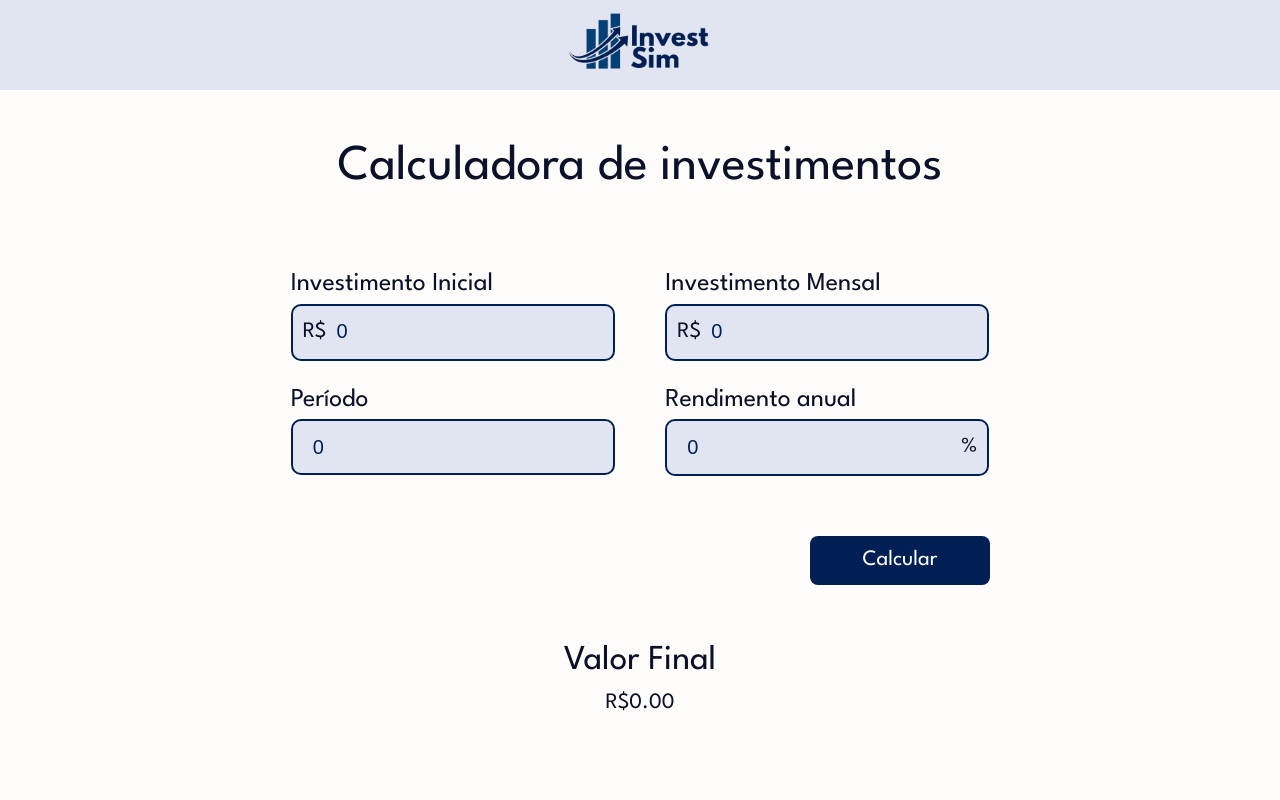
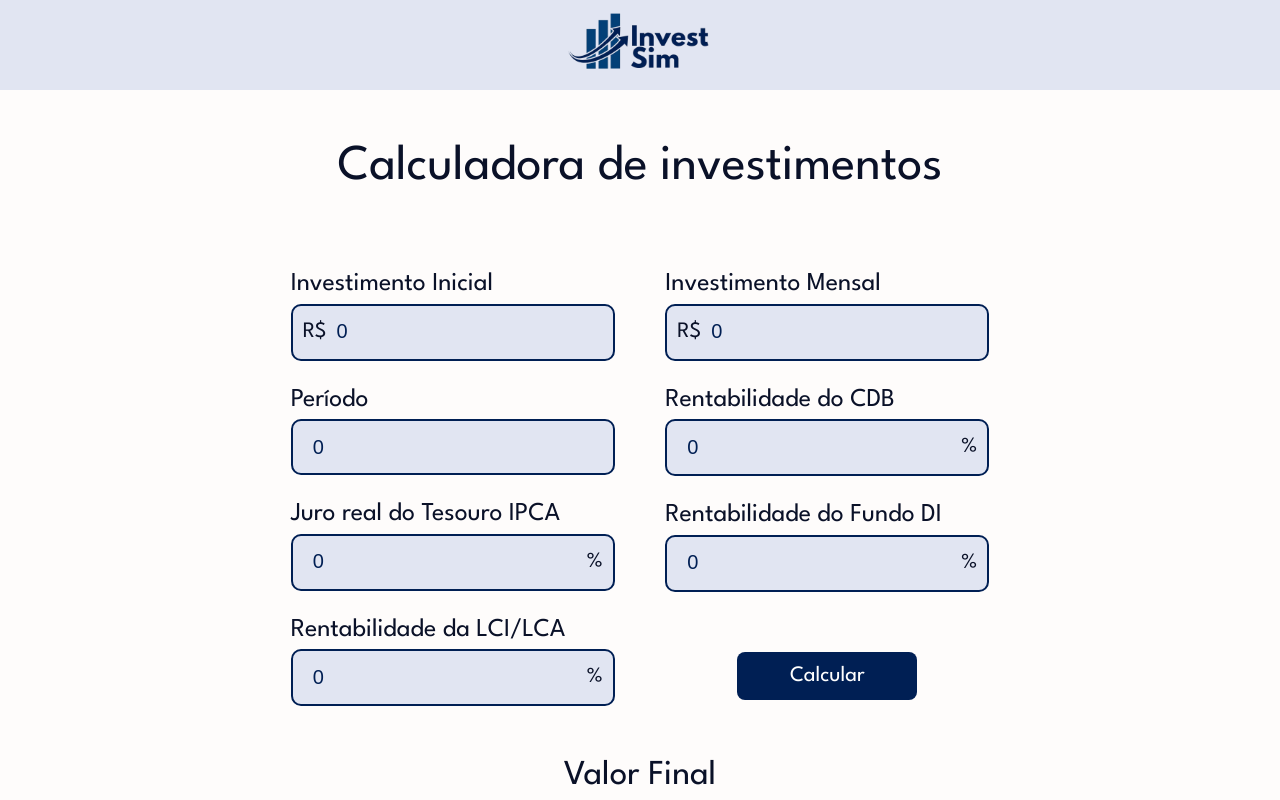
Before and after one commit to ufjf-dcc207/ufjf-dcc207-2024-3-a-trb3-investimentos_jp_caio_luiza, a React (Vite) app: page / in a window 1280 px wide. Shown: the top 800 px of the page. Built offline with nearby package versions, Linux system fonts and the light colour scheme.

Commit message:
Atualiza os inputs do usuário

```diff
--- a/src/components/Calculadora/Calculadora.css
+++ b/src/components/Calculadora/Calculadora.css
@@ -71,7 +71,7 @@ input {
     display: flex;
     max-width: 700px;
     width: 100%;
-    justify-content: end;
+    justify-content: center;
 }
 
 .botao {
--- a/src/components/Calculadora/Calculadora.tsx
+++ b/src/components/Calculadora/Calculadora.tsx
@@ -65,6 +65,16 @@ export default function Calculadora() {
                         <div className='div-input'>
                             <input type="number" value={periodoMeses} onChange={(evento)=>{setPeriodoAnos(evento.target.valueAsNumber)}} />
                         </div>
+                        <h3>Juro real do Tesouro IPCA</h3>
+                        <div className='div-input'>
+                            <input type="number" value={rendimentoAnual} onChange={(evento)=>{setRendimentoAnual(evento.target.valueAsNumber)}} />
+                            <span>%</span>
+                        </div>
+                        <h3>Rentabilidade da LCI/LCA</h3>
+                        <div className='div-input'>
+                            <input type="number" value={rendimentoAnual} onChange={(evento)=>{setRendimentoAnual(evento.target.valueAsNumber)}} />
+                            <span>%</span>
+                        </div>
                     </div>
                     <div className='linha2'>
                     <h3>Investimento Mensal</h3>
@@ -72,15 +82,20 @@ export default function Calculadora() {
                             <span>R$</span>
                             <input type="number" value={investimentoMensal} onChange={(evento)=>{setInvestimentoMensal(evento.target.valueAsNumber)}} />
                         </div>
-                        <h3>Rendimento anual</h3>
+                        <h3>Rentabilidade do CDB</h3>
                         <div className='div-input'>
                             <input type="number" value={rendimentoAnual} onChange={(evento)=>{setRendimentoAnual(evento.target.valueAsNumber)}} />
                             <span>%</span>
                         </div>
+                        <h3>Rentabilidade do Fundo DI</h3>
+                        <div className='div-input'>
+                            <input type="number" value={rendimentoAnual} onChange={(evento)=>{setRendimentoAnual(evento.target.valueAsNumber)}} />
+                            <span>%</span>
+                        </div>
+                        <div className='div-botao'>
+                            <button onClick={calcularTotal} className='botao' >Calcular</button>
+                        </div>
                     </div>
-                </div>
-                <div className='div-botao'>
-                    <button onClick={calcularTotal} className='botao' >Calcular</button>
                 </div>
                 <div className='resultado'>
                     <h3 className='valor-final'>Valor Final</h3>
```
